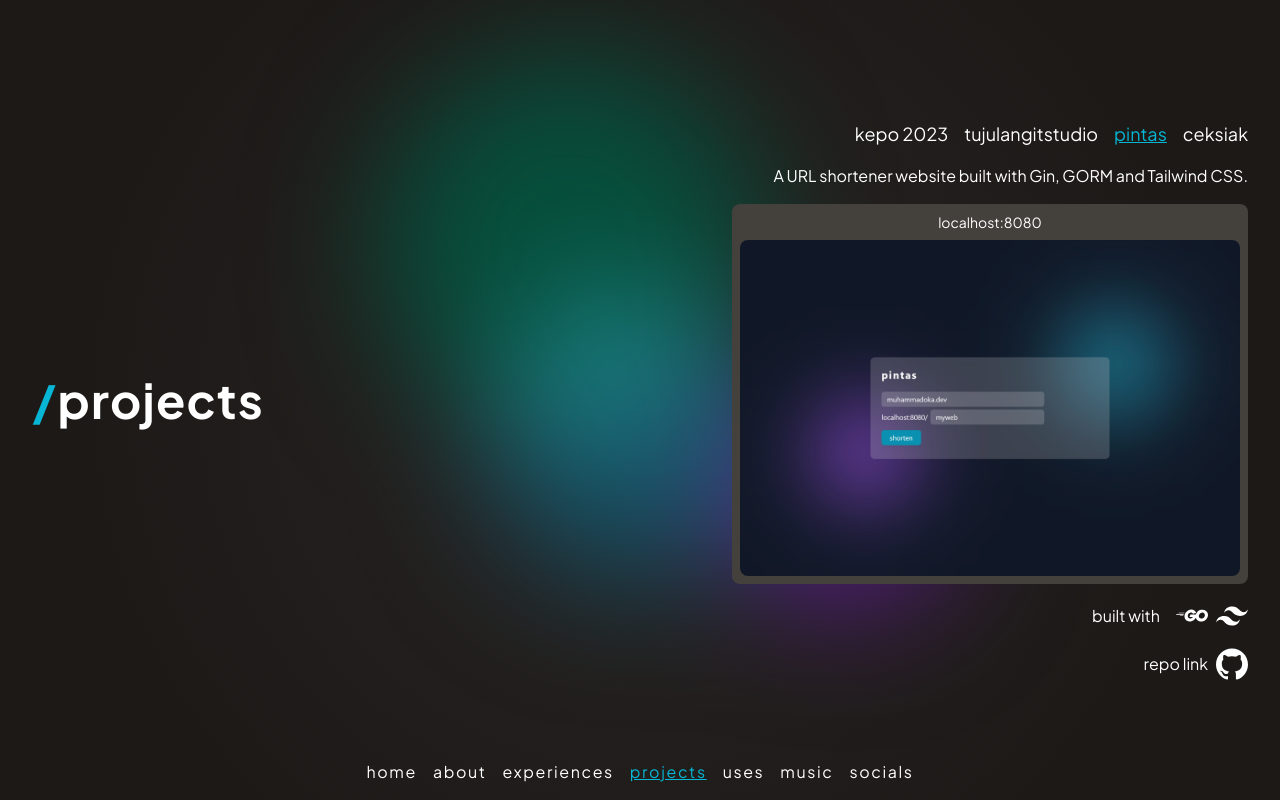
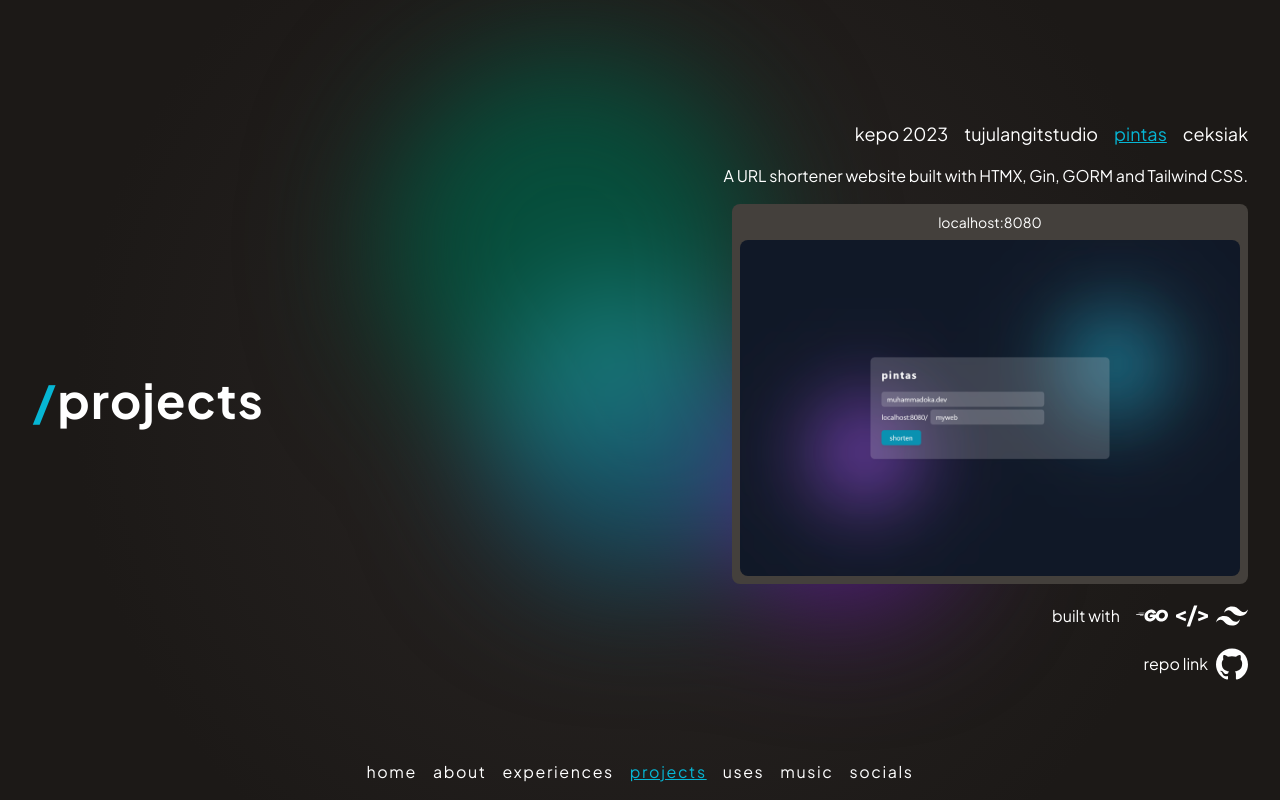
Before and after one commit to kawijayaa/muhammadoka.dev, a Next.js app: page /projects in a window 1280 px wide. Both pictures are taken after a click on the link "pintas". Built offline with nearby package versions, Linux system fonts and the light colour scheme.

Commit message:
fix: add htmx to pintas project

```diff
--- a/app/projects/pages/Pintas.tsx
+++ b/app/projects/pages/Pintas.tsx
@@ -1,12 +1,12 @@
 import Image from 'next/image';
-import { SiGithub, SiTailwindcss } from "react-icons/si";
+import { SiGithub, SiTailwindcss, SiHtmx } from "react-icons/si";
 import { FaGolang } from "react-icons/fa6";
 
 export default function Pintas() {
   return (
     <div className="flex flex-col items-center justify-center">
       <div className="flex flex-col gap-4 items-center md:items-end">
-        <p>A URL shortener website built with Gin, GORM and Tailwind CSS.</p>
+        <p>A URL shortener website built with HTMX, Gin, GORM and Tailwind CSS.</p>
         <div className="flex flex-col justify-center">
           <div className="bg-stone-700 w-full flex flex-col justify-center text-center p-2 rounded-lg text-xs md:text-sm gap-2">
             <span>localhost:8080</span>
@@ -23,6 +23,7 @@ export default function Pintas() {
           <p>built with</p>
           <div className="flex items-center gap-2">
             <FaGolang className="w-6 h-6 md:w-8 md:h-8" />
+            <SiHtmx className="w-6 h-6 md:w-8 md:h-8" />
             <SiTailwindcss className="w-6 h-6 md:w-8 md:h-8" />
           </div>
         </div>
```
